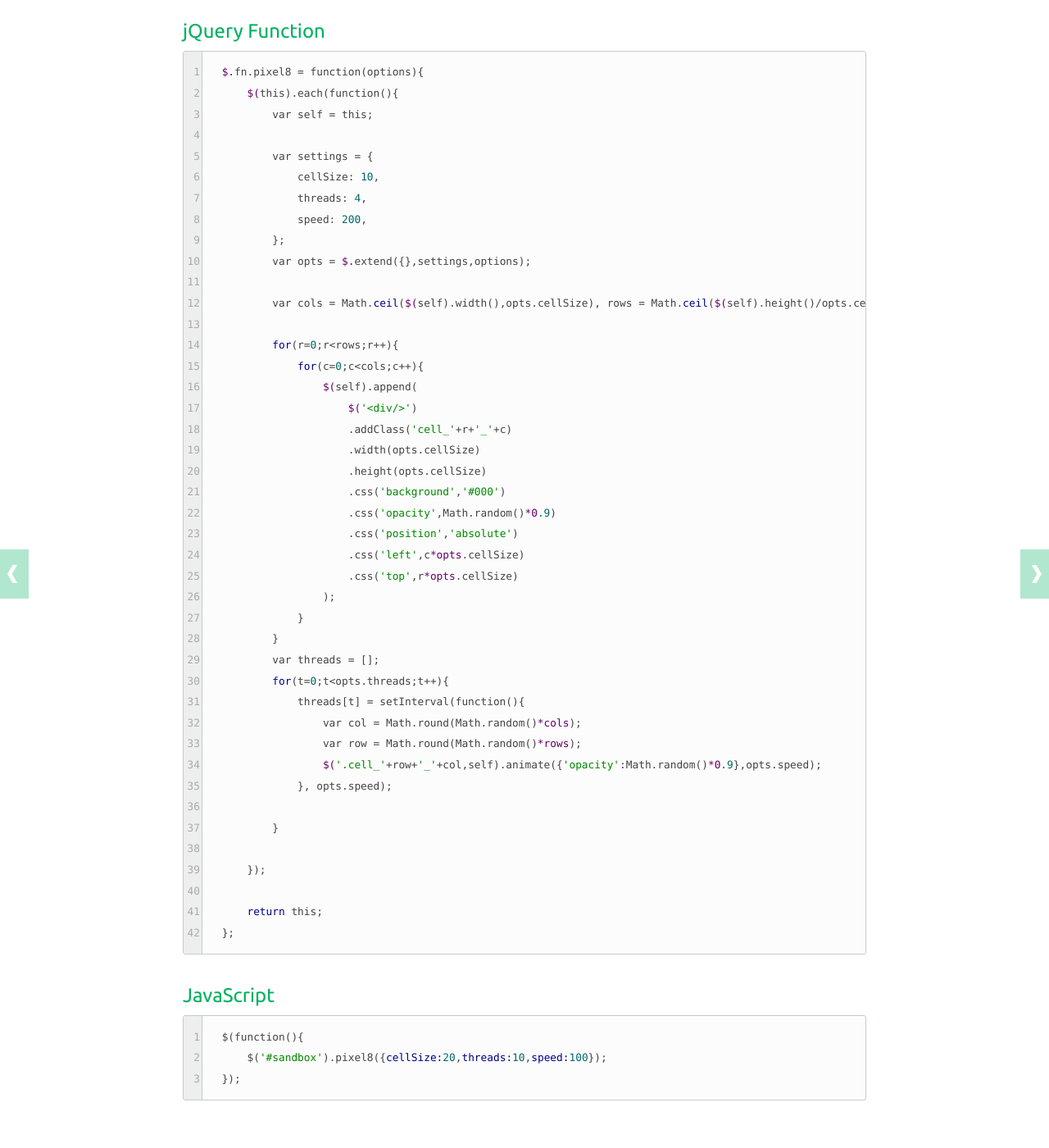
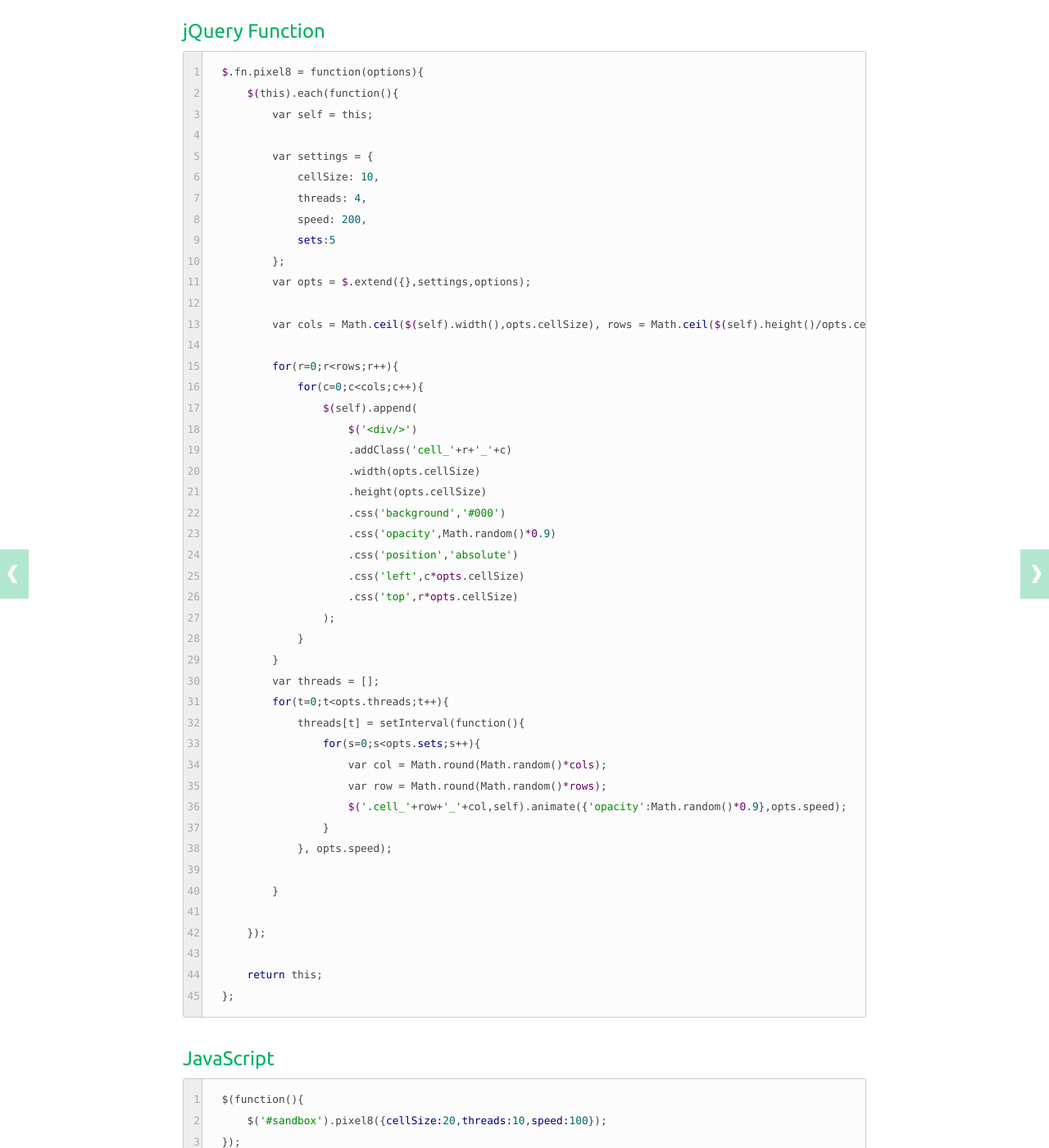
Before and after one commit to idodev/idodev.github.com, a Jekyll site: the page built from experiments/_posts/2014-01-01-pixelate.md, in a window 1280 px wide and 1400 px high, scrolled down 1315 px. Shown: the whole window at 82% size. Built offline with Jekyll 4.4.1, drawn with Linux system fonts in a browser that asks for light colours; nearby versions of some CDN libraries; Markdown is read by kramdown in place of the engine named in the settings.

Commit message:
Added 'sets' to pixelate code = concurrent changes

```diff
--- a/experiments/_posts/2014-01-01-pixelate.md
+++ b/experiments/_posts/2014-01-01-pixelate.md
@@ -50,6 +50,7 @@ jQuery Function
                 cellSize: 10,
                 threads: 4,
                 speed: 200,
+                sets:5
             };
             var opts = $.extend({},settings,options);
 
@@ -73,9 +74,11 @@ jQuery Function
             var threads = [];
             for(t=0;t<opts.threads;t++){
                 threads[t] = setInterval(function(){
-                    var col = Math.round(Math.random()*cols);
-                    var row = Math.round(Math.random()*rows);
-                    $('.cell_'+row+'_'+col,self).animate({'opacity':Math.random()*0.9},opts.speed);
+                    for(s=0;s<opts.sets;s++){
+                        var col = Math.round(Math.random()*cols);
+                        var row = Math.round(Math.random()*rows);
+                        $('.cell_'+row+'_'+col,self).animate({'opacity':Math.random()*0.9},opts.speed);
+                    }
                 }, opts.speed);
 
             }
--- a/experiments/js/pixel8.js
+++ b/experiments/js/pixel8.js
@@ -7,6 +7,7 @@ $.fn.pixel8 = function(options){
             cellSize: 10,
             threads: 4,
             speed: 200,
+            sets:5
         };
         var opts = $.extend({},settings,options);
 
@@ -30,9 +31,11 @@ $.fn.pixel8 = function(options){
         var threads = [];
         for(t=0;t<opts.threads;t++){
             threads[t] = setInterval(function(){
-                var col = Math.round(Math.random()*cols);
-                var row = Math.round(Math.random()*rows);
-                $('.cell_'+row+'_'+col,self).animate({'opacity':Math.random()*0.9},opts.speed);
+                for(s=0;s<opts.sets;s++){
+                    var col = Math.round(Math.random()*cols);
+                    var row = Math.round(Math.random()*rows);
+                    $('.cell_'+row+'_'+col,self).animate({'opacity':Math.random()*0.9},opts.speed);
+                }
             }, opts.speed);
 
         }
```
